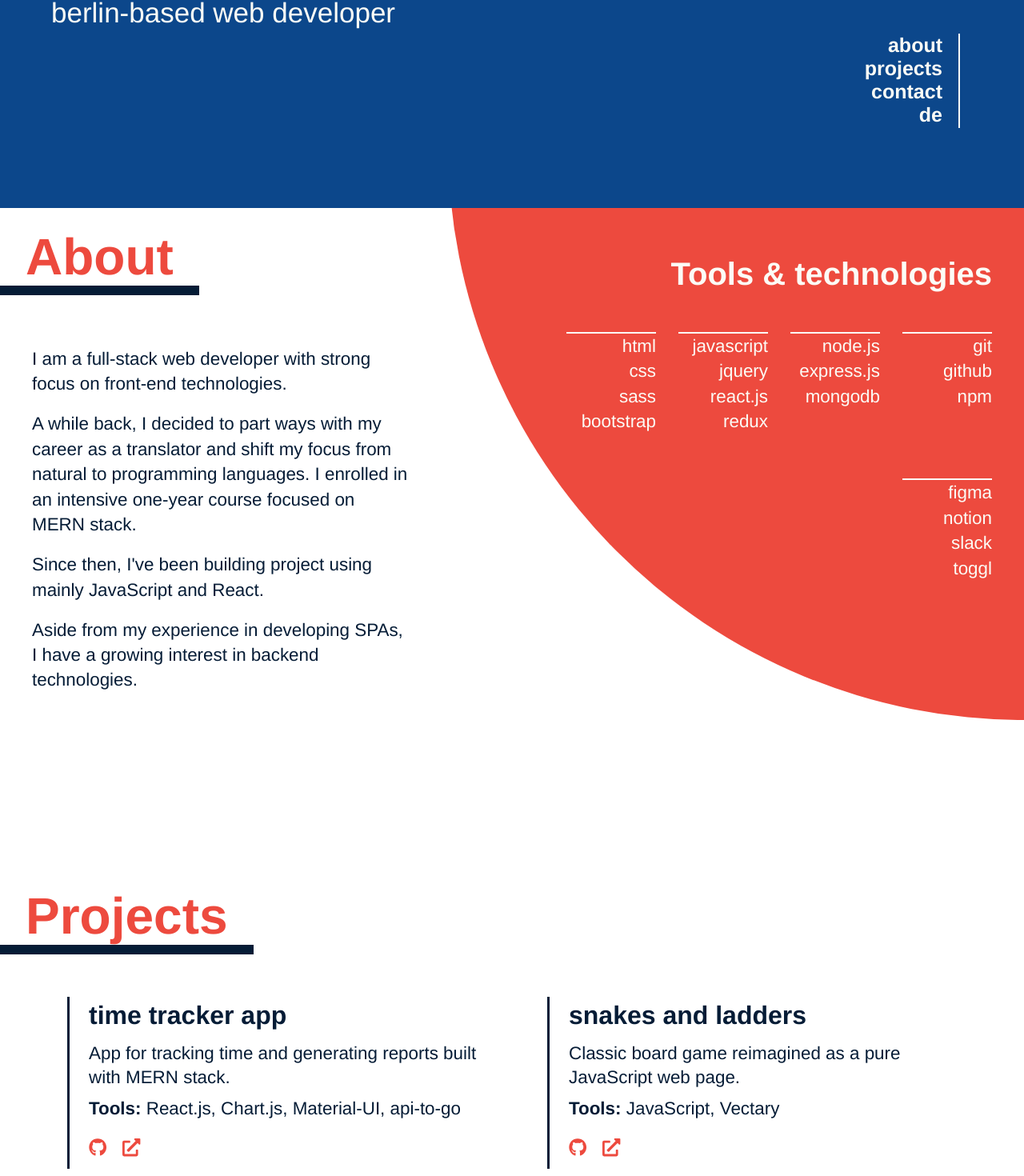
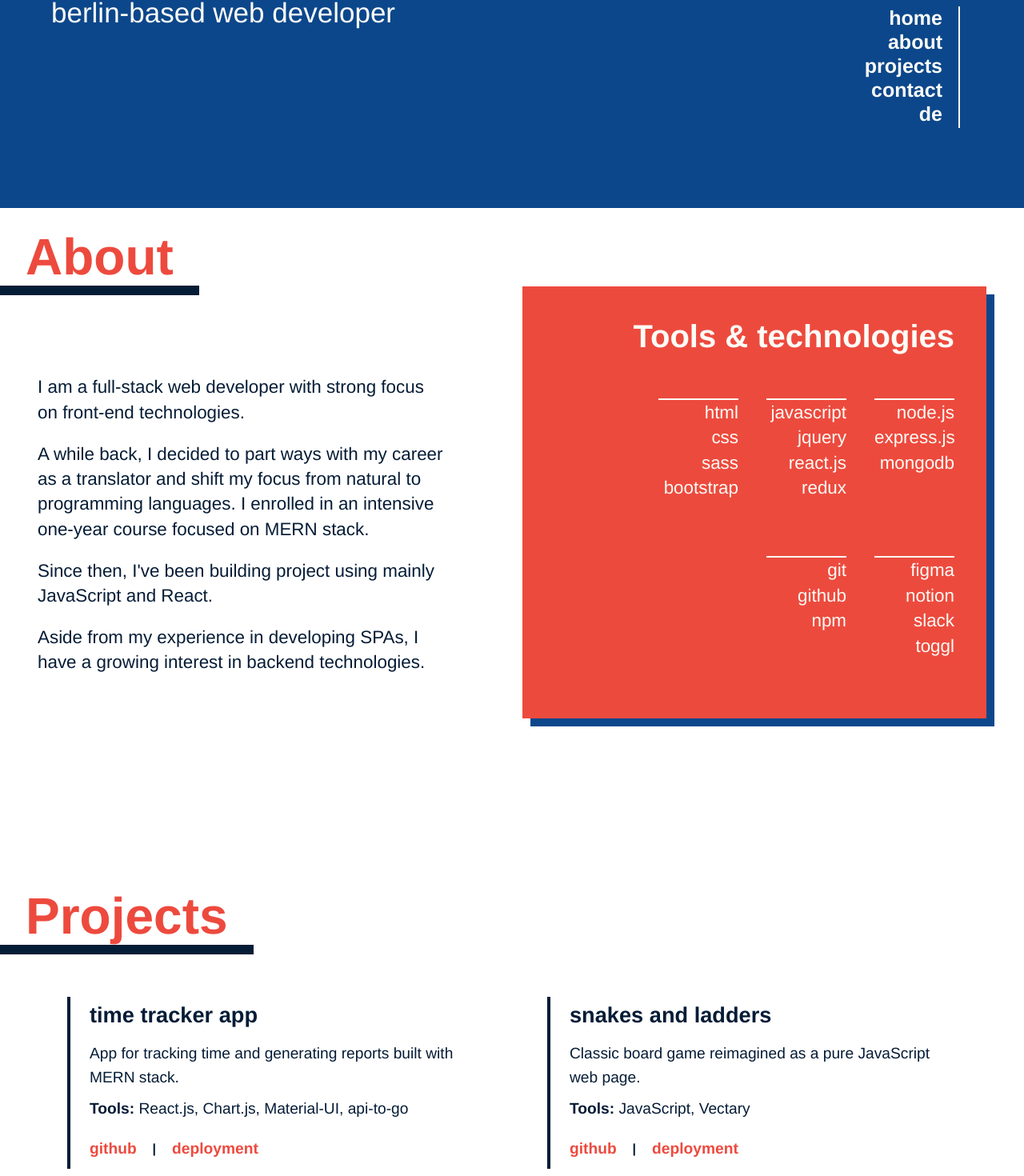
Before and after one commit to anabrd/portfolio, a React (Create React App) app: page / in a window 1280 px wide. Shown: the part 540-2010 px from the top of the page at 80% size. Built offline with nearby package versions, Linux system fonts and the light colour scheme.

Commit message:
add trail

```diff
--- a/src/components/About.css
+++ b/src/components/About.css
@@ -6,14 +6,13 @@
 .section-content {
     display: flex;
     flex-direction: row;
-    justify-content: space-between;
+    justify-content: space-around;
 }
 
 .about-wrapper {
     align-self: center;
     width: 40vw;
     padding-top: 7vmin;
-    padding-left: 5vmin;
 }
 
 .about-wrapper p {
@@ -23,8 +22,10 @@
 }
 
 .tools-wrapper {
+    background-color: var(--red);
     color: var(--light);
-    margin: -3% 5vmin;
+    padding: 5vmin;
+    box-shadow: var(--blue) 10px 10px;
 }
 
 .tools-wrapper > h4 {
@@ -41,24 +42,13 @@
 
 .tools-list-wrapper ul {
     border-top: 2px solid var(--light);
+    width: 100px;
     font-style: normal;
     font-size: 1.4rem;
     line-height: 1.4;
     text-align: right;
     text-transform: lowercase;
-    width: 14vmin;
-    margin: 5% 0 5% 5%;
-}
-
-.circle-big {
-    background: var(--red);
-    position: absolute;
-    width: 180vmin;
-    height: 180vmin;
-    right: 0;
-    top: -10vmin;
-    z-index: -10;
-    clip-path: circle(50% at 100% 0%);
+    margin: 7% 0 7% 7%;
 }
 
 /*** MEDIA QUERIES ***/
@@ -74,22 +64,18 @@
 
     .about-wrapper {
         width: 100%;
-        flex: 0 1 50vh;
+        padding: 7vmin;
     }
     .about-wrapper p {
         font-size: 1.2rem;
-    }
-
-    .circle-big {
-        display: none;
     }
 
     .tools-wrapper {
         color: var(--light);
         background-color: var(--red);
         margin: 0;
-        width: 100%;
-        padding: 3%;
+        padding: 5% auto;
+        box-shadow: none;
     }
 
     .tools-wrapper>h4 {
@@ -98,10 +84,11 @@
 
     .tools-list-wrapper {
         width: 100%;
-        height: 35vh;
+        justify-content: flex-end;
     }
 
     .tools-list-wrapper ul {
-        font-size: 1rem;
+        font-size: 1.1em;
+        margin: 2%;
     }
 }
--- a/src/components/Contact.js
+++ b/src/components/Contact.js
@@ -1,7 +1,11 @@
 import Circles from './Circles';
+import { useState, useEffect } from 'react';
 import './Contact.css'
+import Trail from './Trail'
 
 function Contact(props) {
+
+    const [show, setShow] = useState(false);
 
     let data = props.data.filter(item => item.id == 3)[0];
 
@@ -20,6 +24,11 @@ function Contact(props) {
                         <a href={link.path} target="_blank">{link.name}</a>
                     </li>)
 
+    useEffect(() => {
+        setTimeout(setShow(true), 10000)
+    }, [])
+
+
     return (
             <section id = {data.title.toLowerCase()}>
                 <h2 className="section-heading">{data.heading}</h2>
@@ -31,10 +40,13 @@ function Contact(props) {
                     <Circles theme = "dark"/>
                 </div>
                 <ul className = "contact-links menu-vertical">
-                    {contactLinks}
+                    <Trail show={show}>
+                        {contactLinks}
+                    </Trail>
                 </ul>
             </section>
-            )
+
+    )
 }
 
 export default Contact;
--- a/src/components/Navbar.js
+++ b/src/components/Navbar.js
@@ -1,23 +1,34 @@
 import { NavHashLink } from 'react-router-hash-link';
 import './Navbar.css'
+import { useState, useEffect } from 'react'
+import Trail from './Trail'
 
 export default function Navbar(props) {
+
+    const [show, setShow] = useState(false);
+
+    let menuLinks = props.data.map((section, index) =>
+                    <li key={index}>
+                        <NavHashLink smooth to={{hash: section.title.toLowerCase()}}>
+                            {section.heading}
+                        </NavHashLink>
+                    </li>);
+
+    menuLinks.push(<NavHashLink to="/"
+                    onClick={props.activeLang == "DE" ? () => props.setActiveLang("EN") : () => props.setActiveLang("DE")}>
+                        {props.activeLang == "DE" ? "EN" : "DE"}
+                    </NavHashLink> )
+
+    useEffect(() => {
+        setTimeout(setShow(true), 2000)
+    }, [])
 
     return (
         <nav>
             <ul className = "menu-vertical">
-                {props.data.map((section, index) =>
-                    <li key={index}>
-                        <NavHashLink smooth to={{hash: section.title.toLowerCase()}}>
-                            {section.heading}
-                        </NavHashLink>
-                    </li>)}
-                <li>
-                    <NavHashLink to="/"
-                    onClick={props.activeLang == "DE" ? () => props.setActiveLang("EN") : () => props.setActiveLang("DE")}>
-                        {props.activeLang == "DE" ? "EN" : "DE"}
-                    </NavHashLink>
-                </li>
+                <Trail show={show}>
+                    {menuLinks}
+                </Trail>
             </ul>
         </nav>
     )
--- a/src/components/Projects.css
+++ b/src/components/Projects.css
@@ -7,8 +7,7 @@
 
 .project {
     width: 40vw;
-    border-left: 3px solid var(--dark);
-    font-size: 1.4rem;
+    border-left: 4px solid var(--dark);
     padding-left: 2%;
     line-height: 50px;
     margin: 2%;
@@ -16,8 +15,8 @@
 
 .project h5 {
     font-style: normal;
+    font-size: 1.7em;
     font-weight: bold;
-    font-size: 2rem;
     line-height: 46px;
     text-transform: lowercase;
     margin-bottom: 2%;
@@ -45,17 +44,25 @@
 
 .project p {
     line-height: 30px;
+    font-size: 1.2em;
     margin: 2% auto;
 }
 
-.projects-links-wrapper a {
-    padding: 0 20px 0 0;
+.projects-links-wrapper {
+    display: flex;
+    justify-content: flex-start;
+}
+
+.projects-links-wrapper span {
+    margin: auto 20px;
 }
 
 .projects-links-wrapper a,
 .projects-links-wrapper a:active,
 .projects-links-wrapper a:visited {
-    color: var(--red)
+    font-size: 1.2em;
+    color: var(--red);
+    font-weight: bold;
 }
 
 .project a:hover {
--- a/src/components/Projects.js
+++ b/src/components/Projects.js
@@ -13,8 +13,9 @@ function Projects(props) {
             <p>{project.description}</p>
             <p><span>Tools: </span>{project.tools}</p>
             <div className = "projects-links-wrapper">
-                <a href={project.links[0]} target="_blank"><FontAwesomeIcon icon={faGithub} /></a>
-                <a href={project.links[1]} target="_blank"><FontAwesomeIcon icon={faExternalLinkAlt} /></a>
+                <a href={project.links[0]} target="_blank">GitHub</a>
+                <span> | </span>
+                <a href={project.links[1]} target="_blank">Deployment</a>
             </div>
         </div>)
 
--- /dev/null
+++ b/src/components/Trail.js
@@ -0,0 +1,26 @@
+import { useTrail, a } from "react-spring";
+
+const Trail = (props) => {
+
+    const items = props.children;
+
+    const trail = useTrail(items.length, {
+        config: { mass: 5, tension: 2000, friction: 200 },
+        opacity: props.show ? 1 : 0,
+        x: props.show ? 0 : 0,
+        height: props.show ? 30 : 0,
+        from: { opacity: 0, x: 20, height: 0 },
+    });
+
+    return (
+        <div>
+            {trail.map(({ height, ...style }, index) => (
+            <a.div key={index} style={style}>
+                <a.div style={{ height }}>{items[index]}</a.div>
+            </a.div>
+            ))}
+        </div>
+    )
+}
+
+export default Trail;
--- a/src/data/dataDE.js
+++ b/src/data/dataDE.js
@@ -1,7 +1,7 @@
 let dataDE = [{
         id: 0,
         title: "Landing",
-        heading: "",
+        heading: "Home",
         subheading: "Ana Brdar",
         description: "Full-Stack Webentwicklerin"
     },
--- a/src/data/dataEN.js
+++ b/src/data/dataEN.js
@@ -1,7 +1,7 @@
 const dataEN = [{
         id: 0,
         title: "Landing",
-        heading: "",
+        heading: "Home",
         subheading: "Ana Brdar",
         description: "Berlin-based Web Developer"
     },
```
Also changed, not shown: src/index.css (line endings or trailing spaces).
